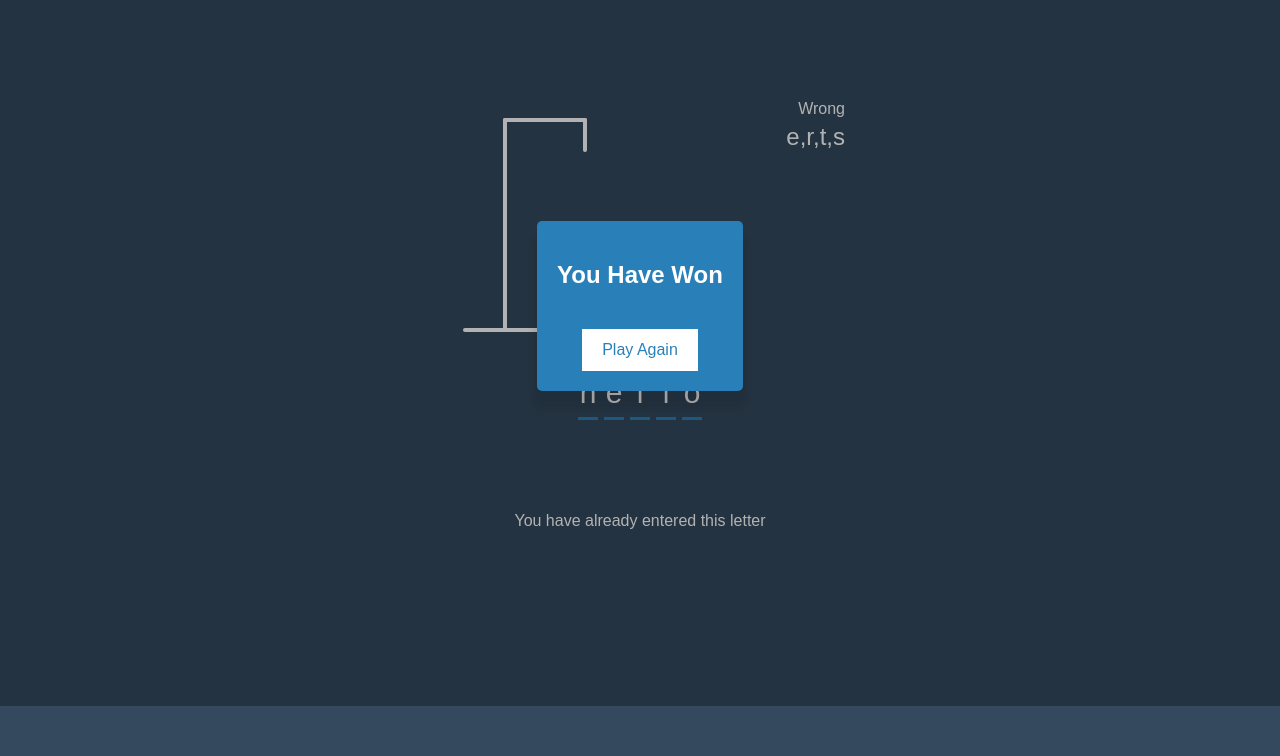
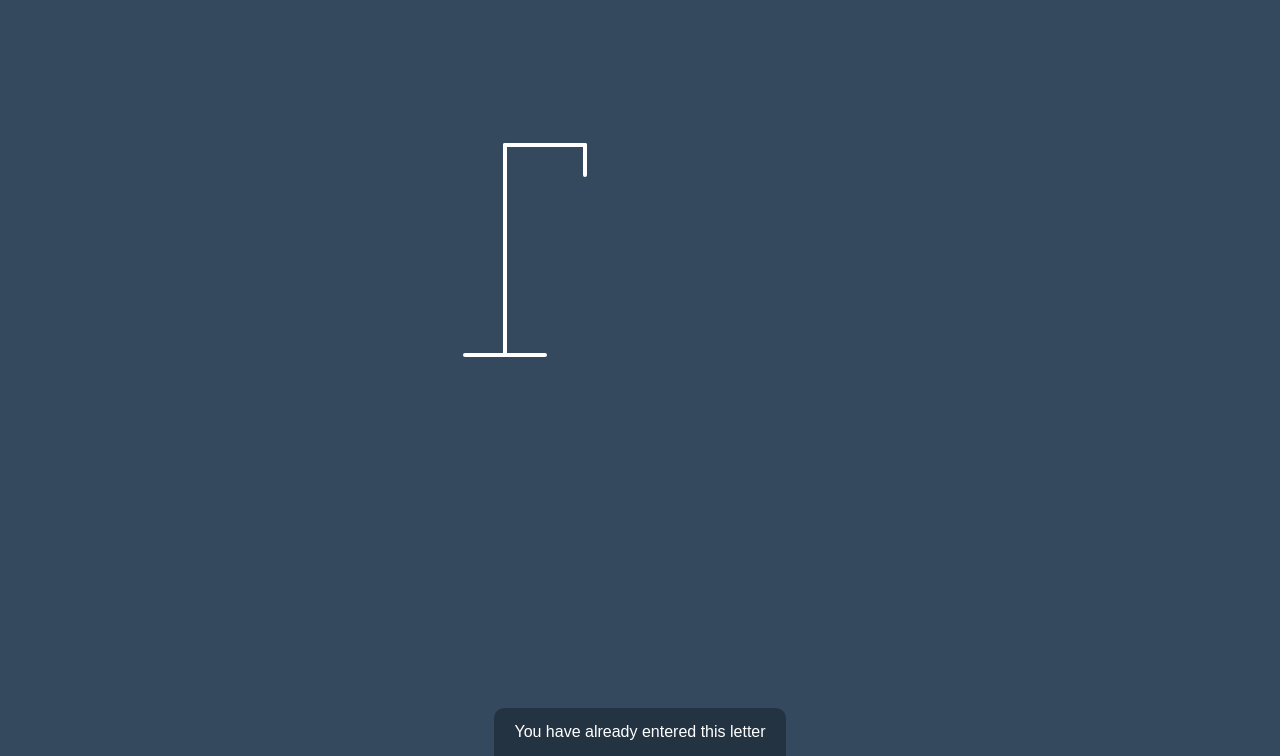
Before and after one commit to lawlawson/Hangman, a plain HTML site: page index.html in a window 1280 px wide. Shown: the part 94-850 px from the top of the page. Before the commit the page ends 800 px from the top, so only its background shows below. Drawn offline with Linux system fonts and the light colour scheme.

Commit message:
Added popup, notifications and linked script file

```diff
--- a/index.html
+++ b/index.html
@@ -30,32 +30,24 @@
       </svg>
 
       <div class="wrong-letters-container">
-        <div id="wrong-letters">
-          <p>Wrong</p>
-          <span>e,r,t,s</span>
-        </div>
+        <div id="wrong-letters"></div>
       </div>
 
-      <div class="word" id="word">
-        <div class="letter">h</div>
-        <div class="letter">e</div>
-        <div class="letter">l</div>
-        <div class="letter">l</div>
-        <div class="letter">o</div>
-      </div>
+      <div class="word" id="word"></div>
     </div>
 
     <!-- Container for final message -->
     <div class="popup-container" id="popup-container">
-        <div class="popup">
-            <h2 id="final-message">You Have Won</h2>
-            <button id="play-button">Play Again</button>
-        </div>
+      <div class="popup">
+        <h2 id="final-message"></h2>
+        <button id="play-button">Play Again</button>
+      </div>
     </div>
 
     <!-- Notification -->
     <div class="notification-container" id="notification-container">
-        <p>You have already entered this letter</p>
+      <p>You have already entered this letter</p>
     </div>
+    <script src="script.js"></script>
   </body>
 </html>
--- a/style.css
+++ b/style.css
@@ -74,14 +74,14 @@ h1 {
 }
 
 .popup-container {
-  background-color: rgba(0,0,0,0.3);
+  background-color: rgba(0, 0, 0, 0.3);
   position: fixed;
   top: 0;
   bottom: 0;
   left: 0;
   right: 0;
-  display: flex;
-  /* display: none; */
+  /* display: flex; */
+  display: none;
   align-items: center;
   justify-content: center;
 }
@@ -103,3 +103,28 @@ h1 {
   padding: 12px 20px;
   font-size: 16px;
 }
+
+.popup button:active {
+  transform: scale(0.98);
+}
+
+.popup button:focus {
+  outline: 0;
+}
+
+.notification-container {
+  background-color: rgba(0, 0, 0, 0.3);
+  border-radius: 10px 10px 0 0;
+  padding: 15px 20px;
+  position: absolute;
+  bottom: -50px;
+  transition: transform 0.3s ease-in-out;
+}
+
+.notification-container p {
+  margin: 0;
+}
+
+.notification-container.show {
+  transform: translateY(-50px);
+}
```
Also changed, not shown: script.js (added). Lines whose indentation alone changed are shown as unchanged.
